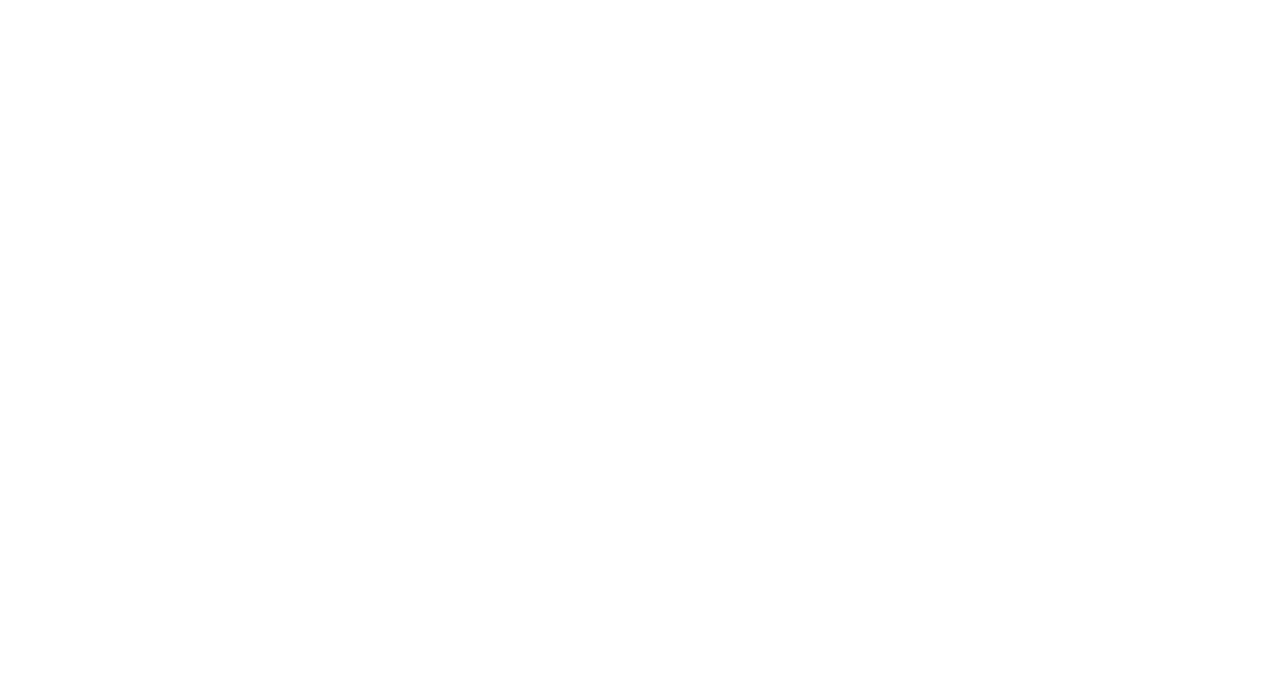
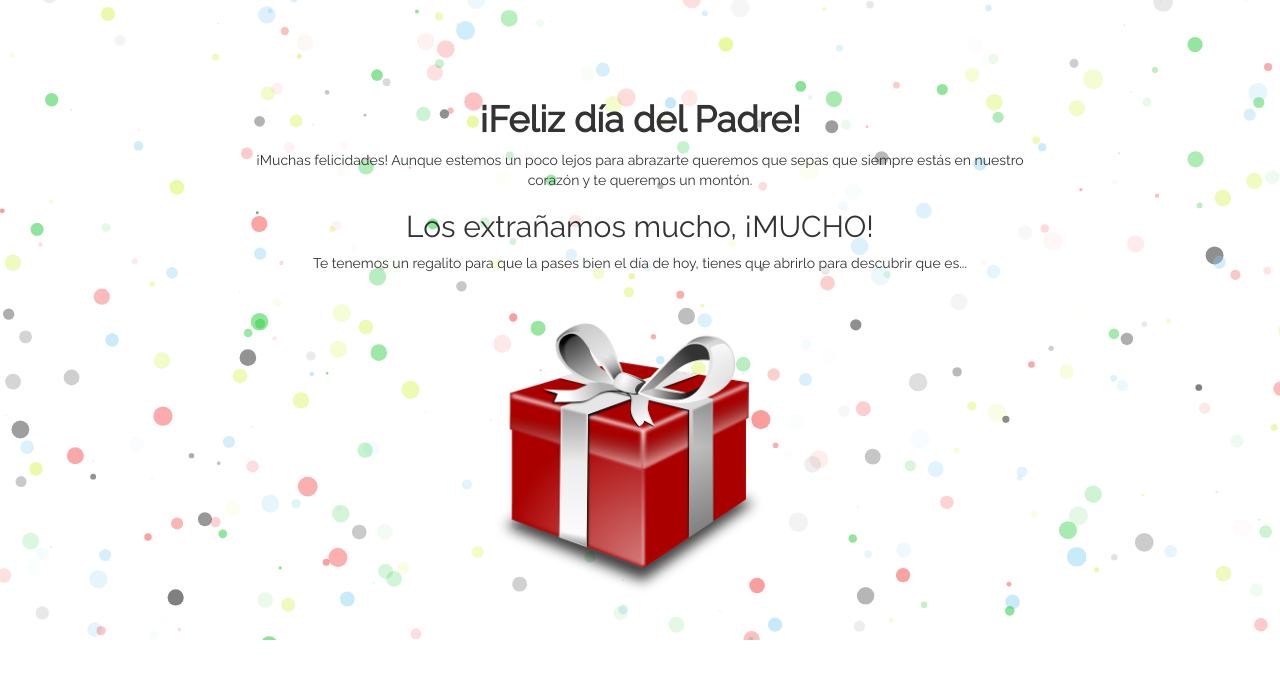
Before and after one commit to AnuarHarb/Felicidades, a plain HTML site: page index.html in a window 1280 px wide. Drawn offline with nearby package versions, Linux system fonts and the light colour scheme.

Commit message:
final v1!

```diff
--- a/css/styles.css
+++ b/css/styles.css
@@ -0,0 +1,69 @@
+* {
+  font-family: 'Raleway', sans-serif;
+}
+
+h1 {
+  font-weight: bold;
+}
+main {
+  height: 100%;
+  position: absolute;
+  width: 100%;
+}
+section {
+  text-align: center;
+}
+
+.title {
+  margin-top: 100px;
+}
+
+.title p {
+  margin: 0 auto;
+  width: 60%;
+}
+
+.regalo {
+  cursor: pointer;
+  -webkit-transition: width 1s;
+  transition: width 1s;
+  width: 300px;
+}
+
+.regalo:hover {
+  width: 320px;
+}
+
+article {
+  background-color: white;
+  border: 3px solid green;
+  margin: 80px auto;
+  padding: 40px 10px;
+  width: 60%;
+}
+
+article p, figure, div {
+  vertical-align: top;
+  margin: 0 auto;
+}
+
+article figure {
+ width: 35%;
+}
+
+article div {
+  width: 60%;
+}
+
+article img {
+  margin: 0 auto;
+  width: 70%;
+}
+
+.inline-block {
+  display: inline-block;
+}
+
+.cupon-section {
+  display: none;
+}
--- a/index.html
+++ b/index.html
@@ -7,12 +7,44 @@
   <title>¡¡Felicidades!!</title>
 
   <link rel="stylesheet" href="https://maxcdn.bootstrapcdn.com/bootstrap/3.3.7/css/bootstrap.min.css" integrity="sha384-BVYiiSIFeK1dGmJRAkycuHAHRg32OmUcww7on3RYdg4Va+PmSTsz/K68vbdEjh4u" crossorigin="anonymous">
+  <link href="https://fonts.googleapis.com/css?family=Raleway" rel="stylesheet">
   <link rel="stylesheet" href="css/styles.css">
 </head>
-<body>
+<body id="particles-js">
+  <main>
+    <section class="title">
+      <h1>¡Feliz día del Padre!</h1>
+      <p>¡Muchas felicidades! Aunque estemos un poco lejos para abrazarte queremos que sepas que siempre estás en nuestro corazón y te queremos un montón. </p>
+      <h2> Los extrañamos mucho, ¡MUCHO!</h2>
+    </section>
+    <section class="regalo-section">
+      <p>Te tenemos un regalito para que la pases bien el día de hoy, tienes que abrirlo para descubrir que es...</p>
+      <figure>
+        <img class="regalo" src="img/regalo.png" alt="Regalo">
+      </figure>
+    </section>
+    <section class="cupon-section">
+      <article>
+        <figure class="inline-block">
+          <img src="img/fam.jpg" alt="Familia">
+        </figure>
+        <div class="inline-block">
+          <h2>¡DESAYUNO SUPER RICO!</h2>
+          <p class="text-justify">Este cupon equivale a una salida a desayunar hoy y un regalo exclusivo que se entregará cuando estemos a allá.</p>
+          <hr>
+          <p class="text-justify">Esperamos que se la pasen muy bien y que nos cuenten que tal les fue, quizas despertemos un poco más tardesito, pero te llamaremos para felicitarte y mandar amor.</p>
+        </div>
+      </article>
+    </section>
+  </main>
+  <!-- <section id="particles-js">
+    <h1>Lorem ipsum dolor sit amet, consectetur adipisicing elit. Dolore nisi accusantium beatae mollitia non accusamus ad laborum fuga doloribus consequuntur nobis blanditiis, fugiat sit exercitationem dolorum, ea alias, temporibus voluptatibus.</h1>
+  </section> -->
+
 
   <script src="https://code.jquery.com/jquery-3.2.1.min.js" integrity="sha256-hwg4gsxgFZhOsEEamdOYGBf13FyQuiTwlAQgxVSNgt4="crossorigin="anonymous"></script>
   <script src="https://maxcdn.bootstrapcdn.com/bootstrap/3.3.7/js/bootstrap.min.js" integrity="sha384-Tc5IQib027qvyjSMfHjOMaLkfuWVxZxUPnCJA7l2mCWNIpG9mGCD8wGNIcPD7Txa" crossorigin="anonymous"></script>
+  <script src="js/particles.min.js"></script>
   <script src="js/scripts.js"></script>
 </body>
 </html>
--- a/js/scripts.js
+++ b/js/scripts.js
@@ -0,0 +1,10 @@
+/* particlesJS.load(@dom-id, @path-json, @callback (optional)); */
+particlesJS.load('particles-js', 'particles.json', function() {
+  console.log('callback - particles.js config loaded');
+});
+
+$('.regalo').on('click', function() {
+  $('.regalo-section').fadeOut("slow", function() {
+    $('.cupon-section').fadeIn();
+  });
+})
--- /dev/null
+++ b/particles.json
@@ -0,0 +1,110 @@
+{
+  "particles": {
+    "number": {
+      "value": 400,
+      "density": {
+        "enable": true,
+        "value_area": 800
+      }
+    },
+    "color": {
+      "value": ["#000","#8BD2F2","#CEF438","#F43838","#12C82A"]
+    },
+    "shape": {
+      "type": "circle",
+      "stroke": {
+        "width": 0,
+        "color": "#000000"
+      },
+      "polygon": {
+        "nb_sides": 5
+      },
+      "image": {
+        "src": "img/github.svg",
+        "width": 100,
+        "height": 100
+      }
+    },
+    "opacity": {
+      "value": 0.5,
+      "random": true,
+      "anim": {
+        "enable": false,
+        "speed": 1,
+        "opacity_min": 0.1,
+        "sync": false
+      }
+    },
+    "size": {
+      "value": 10,
+      "random": true,
+      "anim": {
+        "enable": false,
+        "speed": 40,
+        "size_min": 0.1,
+        "sync": false
+      }
+    },
+    "line_linked": {
+      "enable": false,
+      "distance": 500,
+      "color": "#ffffff",
+      "opacity": 0.4,
+      "width": 2
+    },
+    "move": {
+      "enable": true,
+      "speed": 6,
+      "direction": "bottom",
+      "random": false,
+      "straight": false,
+      "out_mode": "out",
+      "bounce": false,
+      "attract": {
+        "enable": false,
+        "rotateX": 600,
+        "rotateY": 1200
+      }
+    }
+  },
+  "interactivity": {
+    "detect_on": "canvas",
+    "events": {
+      "onhover": {
+        "enable": true,
+        "mode": "bubble"
+      },
+      "onclick": {
+        "enable": true,
+        "mode": "repulse"
+      },
+      "resize": true
+    },
+    "modes": {
+      "grab": {
+        "distance": 400,
+        "line_linked": {
+          "opacity": 0.5
+        }
+      },
+      "bubble": {
+        "distance": 400,
+        "size": 4,
+        "duration": 0.3,
+        "opacity": 1,
+        "speed": 3
+      },
+      "repulse": {
+        "distance": 200,
+        "duration": 0.4
+      },
+      "push": {
+        "particles_nb": 4
+      },
+      "remove": {
+        "particles_nb": 2
+      }
+    }
+  },
+  "retina_detect": true
+}
```
Also changed, not shown: img/fam.jpg (added), img/regalo.png (added), js/particles.min.js (added), 1 other file.
